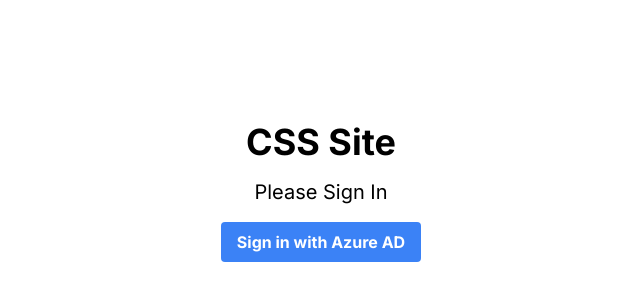
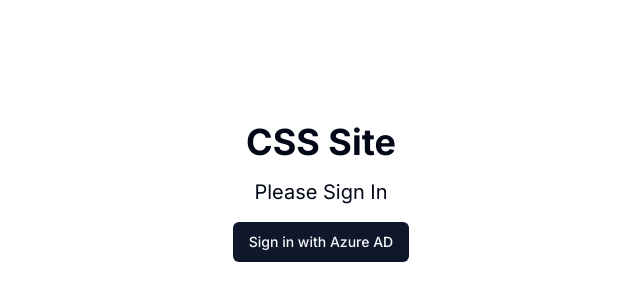
Before and after one commit to uwindsorcss/css-site, a Next.js app: page / in a window 1280 px wide. Shown: the part 208-508 px from the top of the page, without its empty margins (319-959 px from the left). Built offline with nearby package versions, Linux system fonts and the light colour scheme; no server answers; the database is empty.

Commit message:
add: shadcn

```diff
--- a/package.json
+++ b/package.json
@@ -11,18 +11,24 @@
   "dependencies": {
     "@auth/prisma-adapter": "^1.0.1",
     "@prisma/client": "^5.1.1",
+    "@radix-ui/react-slot": "^1.0.2",
     "@types/node": "20.5.0",
     "@types/react": "18.2.20",
     "@types/react-dom": "18.2.7",
     "autoprefixer": "10.4.15",
+    "class-variance-authority": "^0.7.0",
+    "clsx": "^2.0.0",
     "eslint": "8.47.0",
     "eslint-config-next": "13.4.15",
+    "lucide-react": "^0.268.0",
     "next": "13.4.15",
     "next-auth": "^4.23.1",
     "postcss": "8.4.27",
     "react": "18.2.0",
     "react-dom": "18.2.0",
+    "tailwind-merge": "^1.14.0",
     "tailwindcss": "3.3.3",
+    "tailwindcss-animate": "^1.0.6",
     "typescript": "5.1.6"
   },
   "devDependencies": {
--- /dev/null
+++ b/src/app/global.css
@@ -0,0 +1,76 @@
+@tailwind base;
+@tailwind components;
+@tailwind utilities;
+
+@layer base {
+  :root {
+    --background: 0 0% 100%;
+    --foreground: 222.2 84% 4.9%;
+
+    --card: 0 0% 100%;
+    --card-foreground: 222.2 84% 4.9%;
+
+    --popover: 0 0% 100%;
+    --popover-foreground: 222.2 84% 4.9%;
+
+    --primary: 222.2 47.4% 11.2%;
+    --primary-foreground: 210 40% 98%;
+
+    --secondary: 210 40% 96.1%;
+    --secondary-foreground: 222.2 47.4% 11.2%;
+
+    --muted: 210 40% 96.1%;
+    --muted-foreground: 215.4 16.3% 46.9%;
+
+    --accent: 210 40% 96.1%;
+    --accent-foreground: 222.2 47.4% 11.2%;
+
+    --destructive: 0 84.2% 60.2%;
+    --destructive-foreground: 210 40% 98%;
+
+    --border: 214.3 31.8% 91.4%;
+    --input: 214.3 31.8% 91.4%;
+    --ring: 222.2 84% 4.9%;
+
+    --radius: 0.5rem;
+  }
+
+  .dark {
+    --background: 222.2 84% 4.9%;
+    --foreground: 210 40% 98%;
+
+    --card: 222.2 84% 4.9%;
+    --card-foreground: 210 40% 98%;
+
+    --popover: 222.2 84% 4.9%;
+    --popover-foreground: 210 40% 98%;
+
+    --primary: 210 40% 98%;
+    --primary-foreground: 222.2 47.4% 11.2%;
+
+    --secondary: 217.2 32.6% 17.5%;
+    --secondary-foreground: 210 40% 98%;
+
+    --muted: 217.2 32.6% 17.5%;
+    --muted-foreground: 215 20.2% 65.1%;
+
+    --accent: 217.2 32.6% 17.5%;
+    --accent-foreground: 210 40% 98%;
+
+    --destructive: 0 62.8% 30.6%;
+    --destructive-foreground: 210 40% 98%;
+
+    --border: 217.2 32.6% 17.5%;
+    --input: 217.2 32.6% 17.5%;
+    --ring: 212.7 26.8% 83.9%;
+  }
+}
+
+@layer base {
+  * {
+    @apply border-border;
+  }
+  body {
+    @apply bg-background text-foreground;
+  }
+}
--- a/src/app/globals.css
+++ /dev/null
@@ -1,20 +0,0 @@
-@tailwind base;
-@tailwind components;
-@tailwind utilities;
-
-:root {
-  --foreground-rgb: 0, 0, 0;
-  --background-rgb: 255, 255, 255;
-}
-
-@media (prefers-color-scheme: dark) {
-  :root {
-    --foreground-rgb: 255, 255, 255;
-    --background-rgb: 0, 0, 0;
-  }
-}
-
-body {
-  color: rgb(var(--foreground-rgb));
-  background: rgb(var(--background-rgb));
-}
--- a/src/app/layout.tsx
+++ b/src/app/layout.tsx
@@ -1,5 +1,5 @@
 import AuthProvider from "@/components/AuthProvider";
-import "./globals.css";
+import "./global.css";
 import type { Metadata } from "next";
 import { Inter } from "next/font/google";
 
--- a/src/components/LinkDiscordButton.tsx
+++ b/src/components/LinkDiscordButton.tsx
@@ -1,13 +1,13 @@
 import React from "react";
+import { Button } from "@/components/ui/button";
+import Link from "next/link";
 
 function LinkDiscordButton() {
   const oAuthUrl = `https://discord.com/api/oauth2/authorize?client_id=${process.env.DISCORD_CLIENT_ID}&redirect_uri=${process.env.DISCORD_REDIRECT_URI}&response_type=code&scope=identify%20guilds.join`;
   return (
-    <a
-      className="bg-purple-500 hover:bg-purple-700 text-white font-bold py-2 px-4 rounded"
-      href={oAuthUrl}>
-      Link Discord
-    </a>
+    <Button asChild>
+      <Link href={oAuthUrl}>Link Discord</Link>
+    </Button>
   );
 }
 export default LinkDiscordButton;
--- a/src/components/SignInButton.tsx
+++ b/src/components/SignInButton.tsx
@@ -1,6 +1,7 @@
 "use client";
 import { signIn } from "next-auth/react";
 import React from "react";
+import { Button } from "./ui/button";
 
 interface SignInButtonProps {
   text: string;
@@ -8,11 +9,12 @@
 
 function SignInButton({ text }: SignInButtonProps) {
   return (
-    <button
-      onClick={() => signIn("azure-ad")}
-      className="bg-blue-500 hover:bg-blue-700 text-white font-bold py-2 px-4 rounded">
+    <Button
+      onClick={() => {
+        signIn("azure-ad");
+      }}>
       {text}
-    </button>
+    </Button>
   );
 }
 
--- a/src/components/SignOutButton.tsx
+++ b/src/components/SignOutButton.tsx
@@ -1,14 +1,17 @@
 "use client";
 import { signOut } from "next-auth/react";
 import React from "react";
+import { Button } from "./ui/button";
 
 function SignOutButton() {
   return (
-    <button
-      onClick={() => signOut()}
-      className="bg-red-500 hover:bg-red-700 text-white font-bold py-2 px-4 rounded">
-      Sign out
-    </button>
+    <Button
+      variant="destructive"
+      onClick={() => {
+        signOut();
+      }}>
+      Sign Out
+    </Button>
   );
 }
 
--- a/src/components/UnlinkDiscordButton.tsx
+++ b/src/components/UnlinkDiscordButton.tsx
@@ -1,21 +1,22 @@
 "use client";
 import { unlinkDiscordAccount } from "@/app/_actions";
 import React, { useTransition } from "react";
+import { Button } from "@/components/ui/button";
 
 function UnlinkDiscordButton() {
   const [isPending, startTransition] = useTransition();
 
   return (
-    <button
-      onClick={() =>
+    <Button
+      variant="destructive"
+      onClick={() => {
         startTransition(() => {
           unlinkDiscordAccount();
-        })
-      }
-      disabled={isPending}
-      className="bg-red-500 hover:bg-red-700 text-white font-bold py-2 px-4 rounded">
+        });
+      }}
+      disabled={isPending}>
       Unlink Discord
-    </button>
+    </Button>
   );
 }
 
--- /dev/null
+++ b/src/components/ui/button.tsx
@@ -0,0 +1,56 @@
+import * as React from "react"
+import { Slot } from "@radix-ui/react-slot"
+import { cva, type VariantProps } from "class-variance-authority"
+
+import { cn } from "@/lib/utils"
+
+const buttonVariants = cva(
+  "inline-flex items-center justify-center rounded-md text-sm font-medium ring-offset-background transition-colors focus-visible:outline-none focus-visible:ring-2 focus-visible:ring-ring focus-visible:ring-offset-2 disabled:pointer-events-none disabled:opacity-50",
+  {
+    variants: {
+      variant: {
+        default: "bg-primary text-primary-foreground hover:bg-primary/90",
+        destructive:
+          "bg-destructive text-destructive-foreground hover:bg-destructive/90",
+        outline:
+          "border border-input bg-background hover:bg-accent hover:text-accent-foreground",
+        secondary:
+          "bg-secondary text-secondary-foreground hover:bg-secondary/80",
+        ghost: "hover:bg-accent hover:text-accent-foreground",
+        link: "text-primary underline-offset-4 hover:underline",
+      },
+      size: {
+        default: "h-10 px-4 py-2",
+        sm: "h-9 rounded-md px-3",
+        lg: "h-11 rounded-md px-8",
+        icon: "h-10 w-10",
+      },
+    },
+    defaultVariants: {
+      variant: "default",
+      size: "default",
+    },
+  }
+)
+
+export interface ButtonProps
+  extends React.ButtonHTMLAttributes<HTMLButtonElement>,
+    VariantProps<typeof buttonVariants> {
+  asChild?: boolean
+}
+
+const Button = React.forwardRef<HTMLButtonElement, ButtonProps>(
+  ({ className, variant, size, asChild = false, ...props }, ref) => {
+    const Comp = asChild ? Slot : "button"
+    return (
+      <Comp
+        className={cn(buttonVariants({ variant, size, className }))}
+        ref={ref}
+        {...props}
+      />
+    )
+  }
+)
+Button.displayName = "Button"
+
+export { Button, buttonVariants }
--- /dev/null
+++ b/src/lib/utils.ts
@@ -0,0 +1,6 @@
+import { type ClassValue, clsx } from "clsx";
+import { twMerge } from "tailwind-merge";
+
+export function cn(...inputs: ClassValue[]) {
+  return twMerge(clsx(inputs));
+}
--- a/tailwind.config.ts
+++ b/tailwind.config.ts
@@ -1,20 +1,75 @@
-import type { Config } from 'tailwindcss'
-
-const config: Config = {
+/** @type {import('tailwindcss').Config} */
+module.exports = {
+  darkMode: ["class"],
   content: [
-    './src/pages/**/*.{js,ts,jsx,tsx,mdx}',
-    './src/components/**/*.{js,ts,jsx,tsx,mdx}',
-    './src/app/**/*.{js,ts,jsx,tsx,mdx}',
+    "./src/pages/**/*.{js,ts,jsx,tsx,mdx}",
+    "./src/components/**/*.{js,ts,jsx,tsx,mdx}",
+    "./src/app/**/*.{js,ts,jsx,tsx,mdx}",
   ],
   theme: {
+    container: {
+      center: true,
+      padding: "2rem",
+      screens: {
+        "2xl": "1400px",
+      },
+    },
     extend: {
-      backgroundImage: {
-        'gradient-radial': 'radial-gradient(var(--tw-gradient-stops))',
-        'gradient-conic':
-          'conic-gradient(from 180deg at 50% 50%, var(--tw-gradient-stops))',
+      colors: {
+        border: "hsl(var(--border))",
+        input: "hsl(var(--input))",
+        ring: "hsl(var(--ring))",
+        background: "hsl(var(--background))",
+        foreground: "hsl(var(--foreground))",
+        primary: {
+          DEFAULT: "hsl(var(--primary))",
+          foreground: "hsl(var(--primary-foreground))",
+        },
+        secondary: {
+          DEFAULT: "hsl(var(--secondary))",
+          foreground: "hsl(var(--secondary-foreground))",
+        },
+        destructive: {
+          DEFAULT: "hsl(var(--destructive))",
+          foreground: "hsl(var(--destructive-foreground))",
+        },
+        muted: {
+          DEFAULT: "hsl(var(--muted))",
+          foreground: "hsl(var(--muted-foreground))",
+        },
+        accent: {
+          DEFAULT: "hsl(var(--accent))",
+          foreground: "hsl(var(--accent-foreground))",
+        },
+        popover: {
+          DEFAULT: "hsl(var(--popover))",
+          foreground: "hsl(var(--popover-foreground))",
+        },
+        card: {
+          DEFAULT: "hsl(var(--card))",
+          foreground: "hsl(var(--card-foreground))",
+        },
+      },
+      borderRadius: {
+        lg: "var(--radius)",
+        md: "calc(var(--radius) - 2px)",
+        sm: "calc(var(--radius) - 4px)",
+      },
+      keyframes: {
+        "accordion-down": {
+          from: { height: 0 },
+          to: { height: "var(--radix-accordion-content-height)" },
+        },
+        "accordion-up": {
+          from: { height: "var(--radix-accordion-content-height)" },
+          to: { height: 0 },
+        },
+      },
+      animation: {
+        "accordion-down": "accordion-down 0.2s ease-out",
+        "accordion-up": "accordion-up 0.2s ease-out",
       },
     },
   },
-  plugins: [],
-}
-export default config
+  plugins: [require("tailwindcss-animate")],
+};
```
Also changed, not shown: components.json (added), 1 other file (tests, documents, lock files or other folders).
